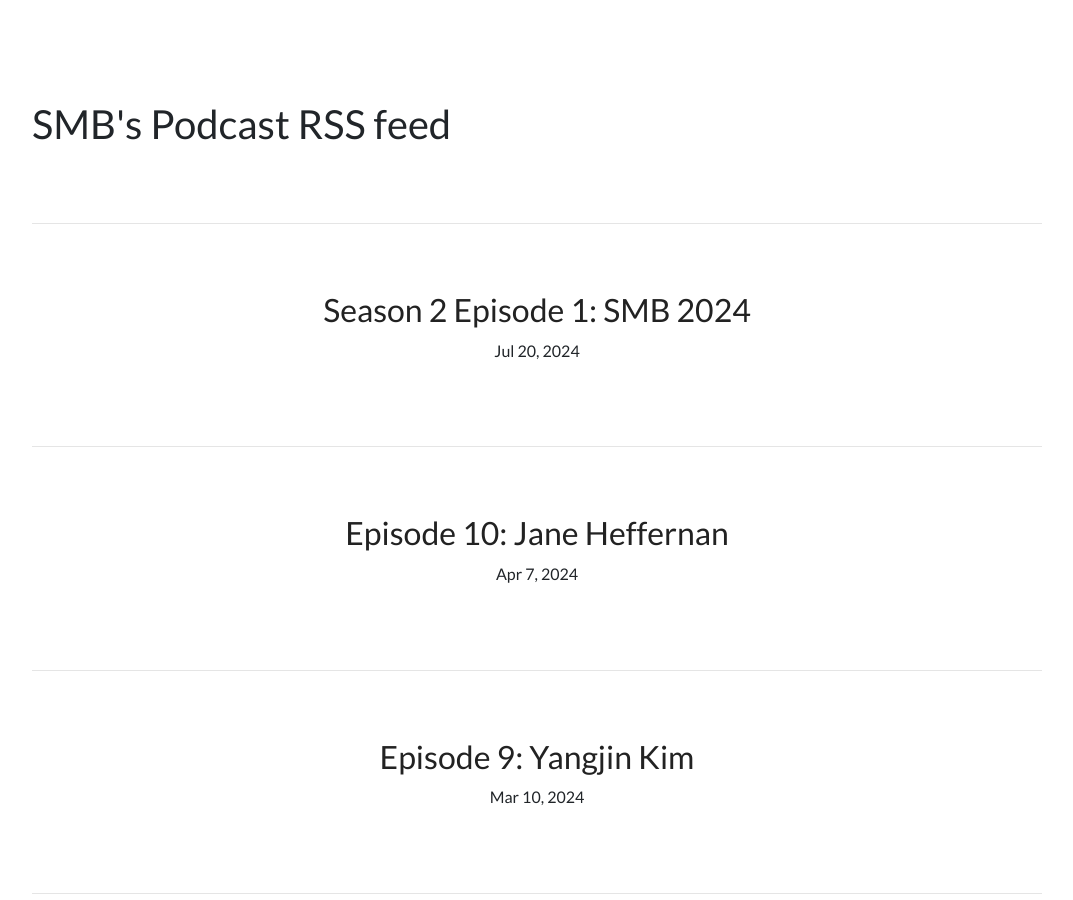
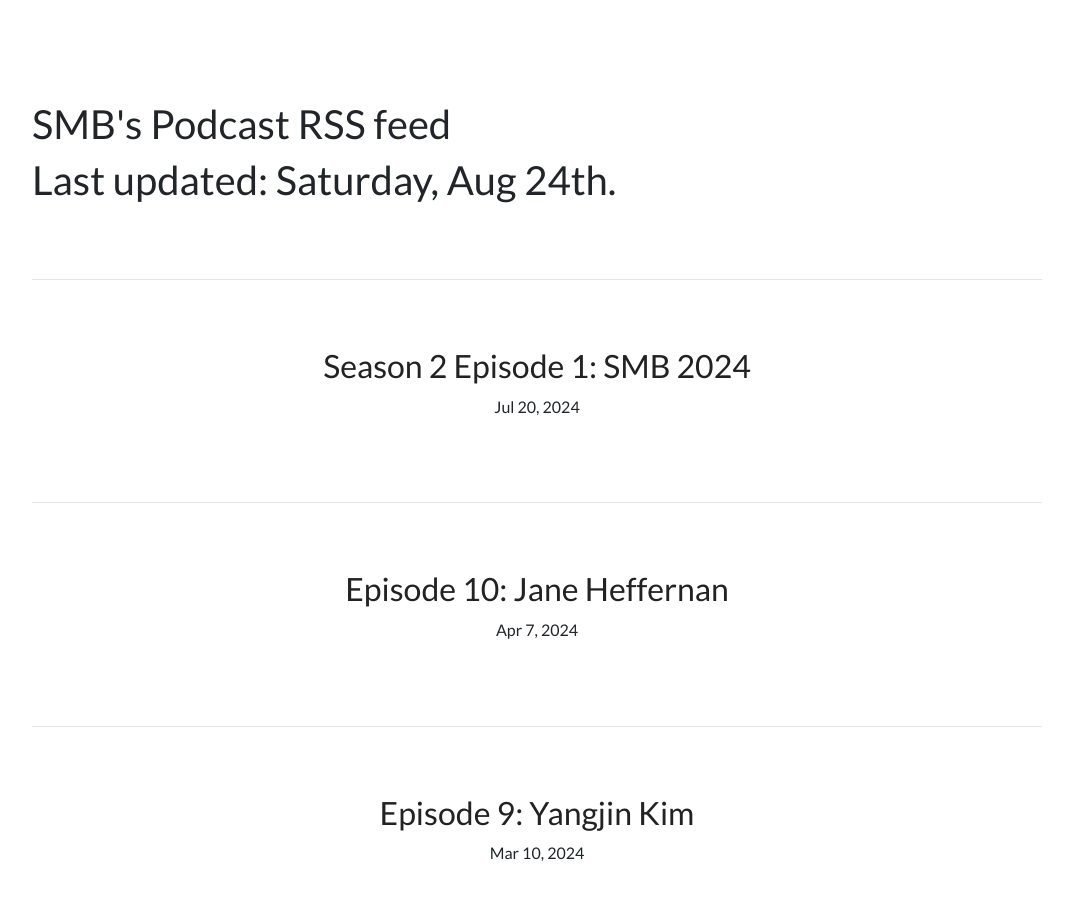
Before and after one commit to smbarchive/podcast, a Jekyll site: the page built from index.html, in a window 1280 px wide and 900 px high. Shown: the whole window, without its empty margins (103-1176 px from the left). Built offline with Jekyll 4.4.1, drawn with Linux system fonts in a browser that asks for light colours; nearby versions of some CDN libraries; the list of posts is cut into pages by our own code.

Commit message:
attempting timed update

```diff
--- a/index.html
+++ b/index.html
@@ -15,6 +15,7 @@ description: "The Society for Mathematical Biology - Podcast RSS Feed"
 
 
 						<h1 class="text-left">SMB's Podcast RSS feed</h1>
+						<h1 class="text-left">Last updated: Saturday, Aug 24th.</h1>
 
 
 						{% for post in site.posts %}
```
